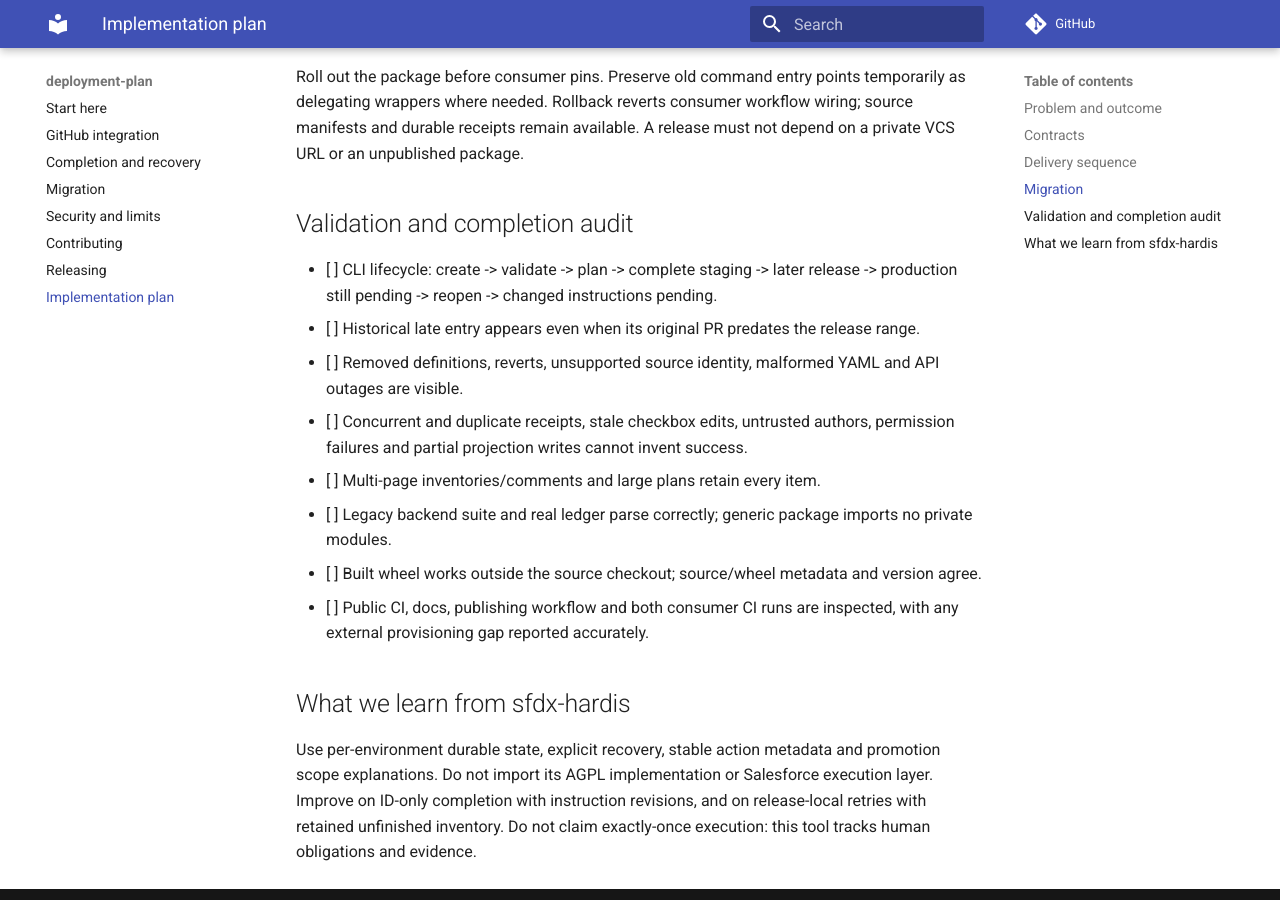
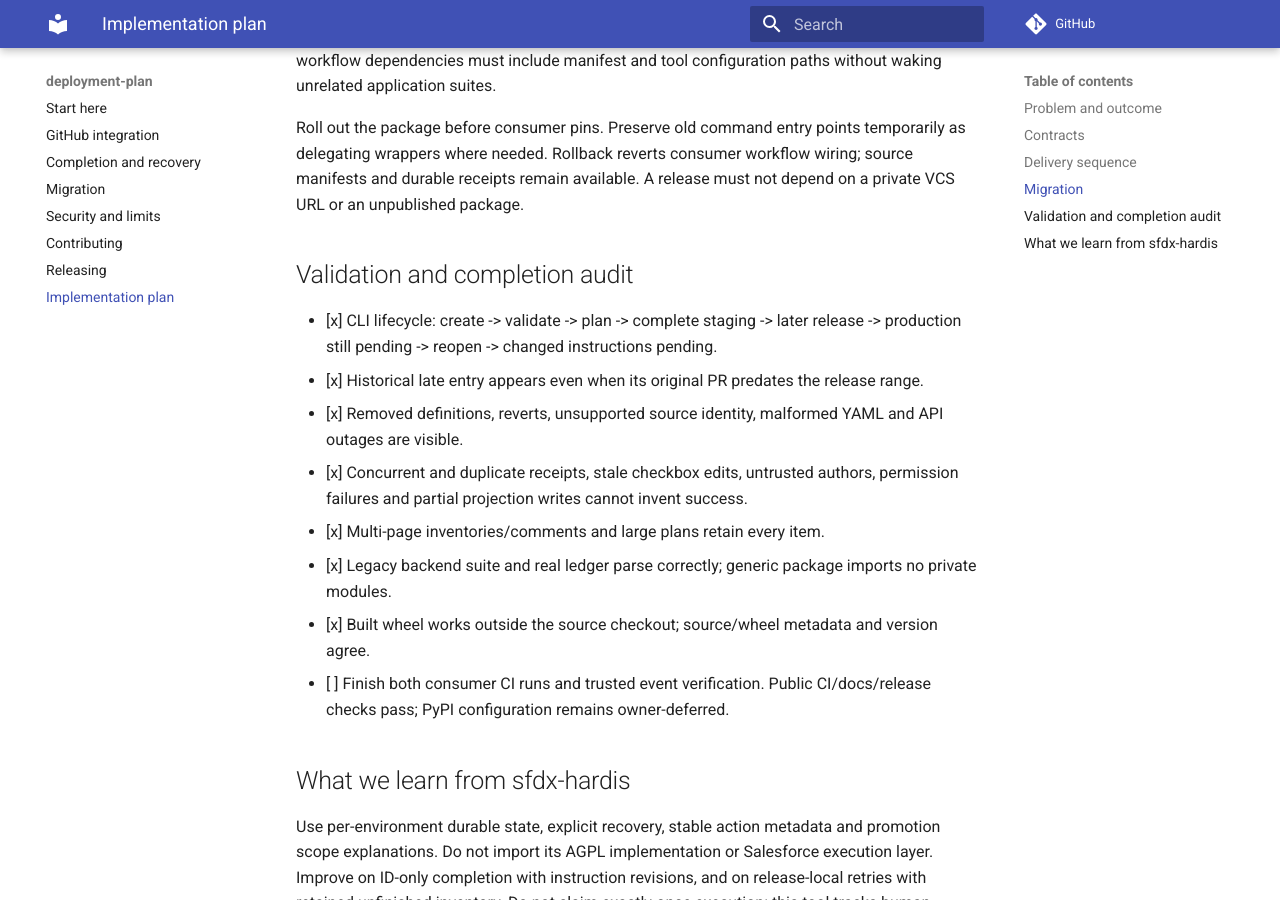
Before and after one commit to gigaverse-app/deployment-plan, an MkDocs documentation site: the page built from docs/implementation-plan.md, in a window 1280 px wide and 900 px high, scrolled down 2481 px. Built offline with MkDocs 1.6.1 and Material for MkDocs 9.7.7, drawn with Linux system fonts in a browser that asks for light colours; comment, search, counter and statistics services are not loaded; some of the changed text lies outside the part shown.

```diff
--- a/docs/implementation-plan.md
+++ b/docs/implementation-plan.md
@@ -28,7 +28,7 @@
 - [x] Add lifecycle integration tests using real temporary Git repositories and a local HTTP transport harness; test the installed wheel separately.
 - [x] Publish readable README, quickstart, schema, lifecycle, security model, migration and operator recovery docs, examples and adoption skill.
 - [x] Configure sibling-style lint/test/build/docs CI, conventional PR titles, Release Please, tested-artifact PyPI publication and versioned Actions tags.
-- [ ] Create public repository, verify CI and release packaging, configure publishing when account access permits, publish first usable release.
+- [x] Create public repository, verify CI and release packaging, publish first usable release. PyPI account setup is explicitly deferred; GitHub Releases is the tested public distribution channel.
 - [ ] Adopt in backend, preserving the ledger and business OpenAPI acknowledgement integration while removing the private generic implementation.
 - [ ] Adopt in AI with fragment authoring, PR review, staging/production planning and completion handling.
 - [ ] Verify both consumer integrations against the actual installed package and run their required CI checks.
@@ -43,14 +43,14 @@
 
 ## Validation and completion audit
 
-- [ ] CLI lifecycle: create -> validate -> plan -> complete staging -> later release -> production still pending -> reopen -> changed instructions pending.
-- [ ] Historical late entry appears even when its original PR predates the release range.
-- [ ] Removed definitions, reverts, unsupported source identity, malformed YAML and API outages are visible.
-- [ ] Concurrent and duplicate receipts, stale checkbox edits, untrusted authors, permission failures and partial projection writes cannot invent success.
-- [ ] Multi-page inventories/comments and large plans retain every item.
-- [ ] Legacy backend suite and real ledger parse correctly; generic package imports no private modules.
-- [ ] Built wheel works outside the source checkout; source/wheel metadata and version agree.
-- [ ] Public CI, docs, publishing workflow and both consumer CI runs are inspected, with any external provisioning gap reported accurately.
+- [x] CLI lifecycle: create -> validate -> plan -> complete staging -> later release -> production still pending -> reopen -> changed instructions pending.
+- [x] Historical late entry appears even when its original PR predates the release range.
+- [x] Removed definitions, reverts, unsupported source identity, malformed YAML and API outages are visible.
+- [x] Concurrent and duplicate receipts, stale checkbox edits, untrusted authors, permission failures and partial projection writes cannot invent success.
+- [x] Multi-page inventories/comments and large plans retain every item.
+- [x] Legacy backend suite and real ledger parse correctly; generic package imports no private modules.
+- [x] Built wheel works outside the source checkout; source/wheel metadata and version agree.
+- [ ] Finish both consumer CI runs and trusted event verification. Public CI/docs/release checks pass; PyPI configuration remains owner-deferred.
 
 ## What we learn from sfdx-hardis
 
```
Also changed, not shown: other parts of docs/implementation-plan.md (+3 -3 lines), docs/release-verification.md (added, +9 -0 lines), 2 other files.
